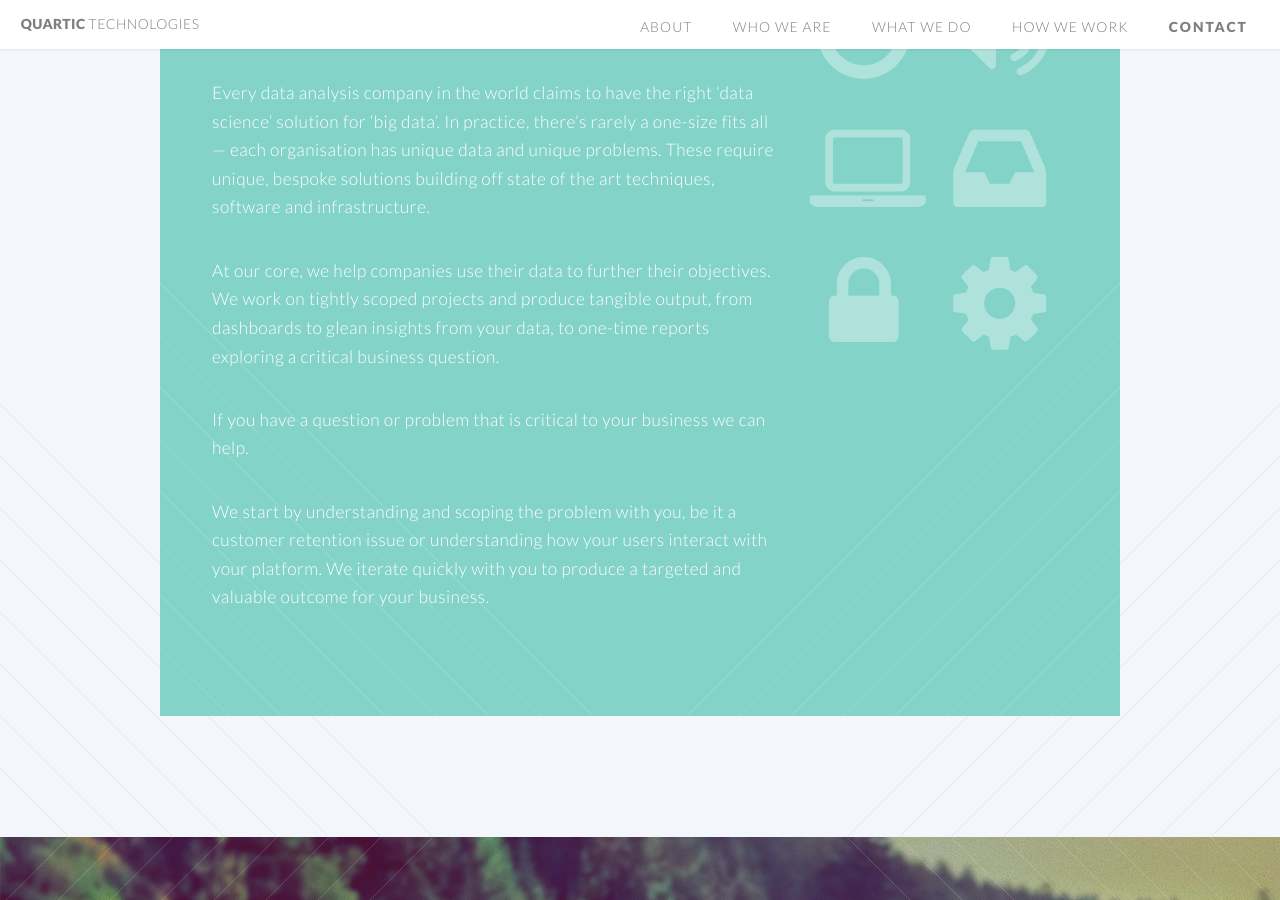
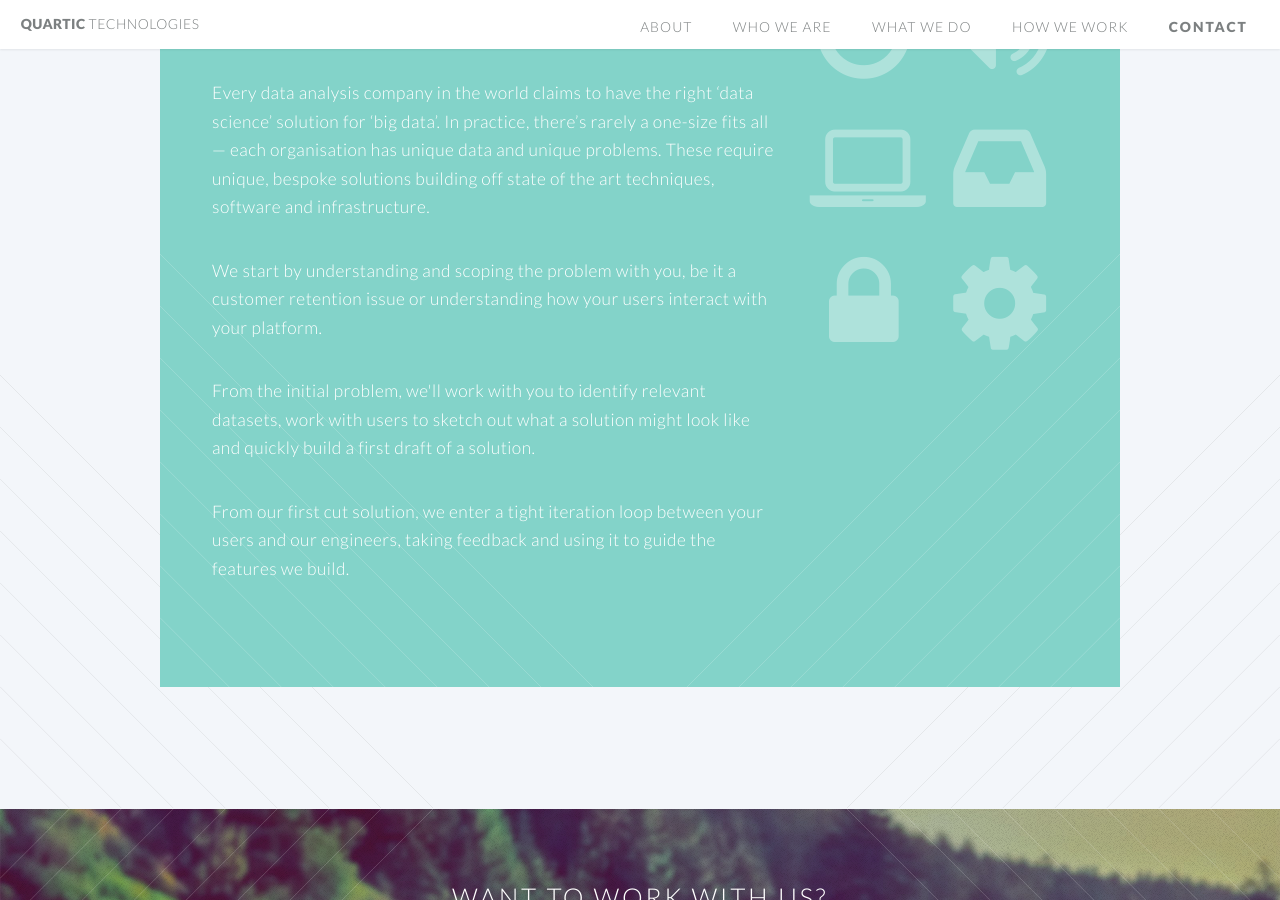
Before and after one commit to quartictech/website, a Jekyll site: the page built from index.html, in a window 1280 px wide and 900 px high, scrolled down 2431 px. Built offline with Jekyll 4.4.1, drawn with Linux system fonts in a browser that asks for light colours.

Commit message:
Tweak 'How We Work' - still weird

```diff
--- a/index.html
+++ b/index.html
@@ -119,14 +119,22 @@
 									<h2>We believe in using the right tools and ideas for the job.</h2>
 								</header>
 
-								<p>Every data analysis company in the world claims to have the right ‘data science’ solution for ‘big data’. In practice, there’s rarely a one-size fits all — each organisation has unique data and unique problems. These require unique, bespoke solutions building off state of the art techniques, software and infrastructure.</p>
+                                <p>Every data analysis company in the world claims to have the right ‘data science’
+                                    solution for ‘big data’. In practice, there’s rarely a one-size fits all — each
+                                    organisation has unique data and unique problems. These require unique, bespoke
+                                    solutions building off state of the art techniques, software and infrastructure.</p>
 
-<p>At our core, we help companies use their data to further their objectives. We work on tightly scoped projects and produce tangible output, from dashboards to glean insights from your data, to one-time reports exploring a critical business question.</p>
 
-<p>If you have a question or problem that is critical to your business we can help.</p>
+                                <p>We start by understanding and scoping the problem with you, be it a customer
+                                    retention issue or understanding how your users interact with your platform.</p>
 
-<p>We start by understanding and scoping the problem with you, be it a customer retention issue or understanding how your users interact with your platform. We iterate quickly with you to produce a targeted and valuable outcome for your business.
-</p>
+                                <p>From the initial problem, we'll work with you to identify relevant datasets, work
+                                    with users to sketch out what a solution might look like and quickly build a first
+                                    draft of a solution.</p>
+
+                                <p>From our first cut solution, we enter a tight iteration loop between your users and
+                                    our engineers, taking feedback and using it to guide the features we build.</p>
+
 								<!--<footer>
 									<ul class="buttons">
 										<li><a href="#" class="button">Find Out More</a></li>
```
